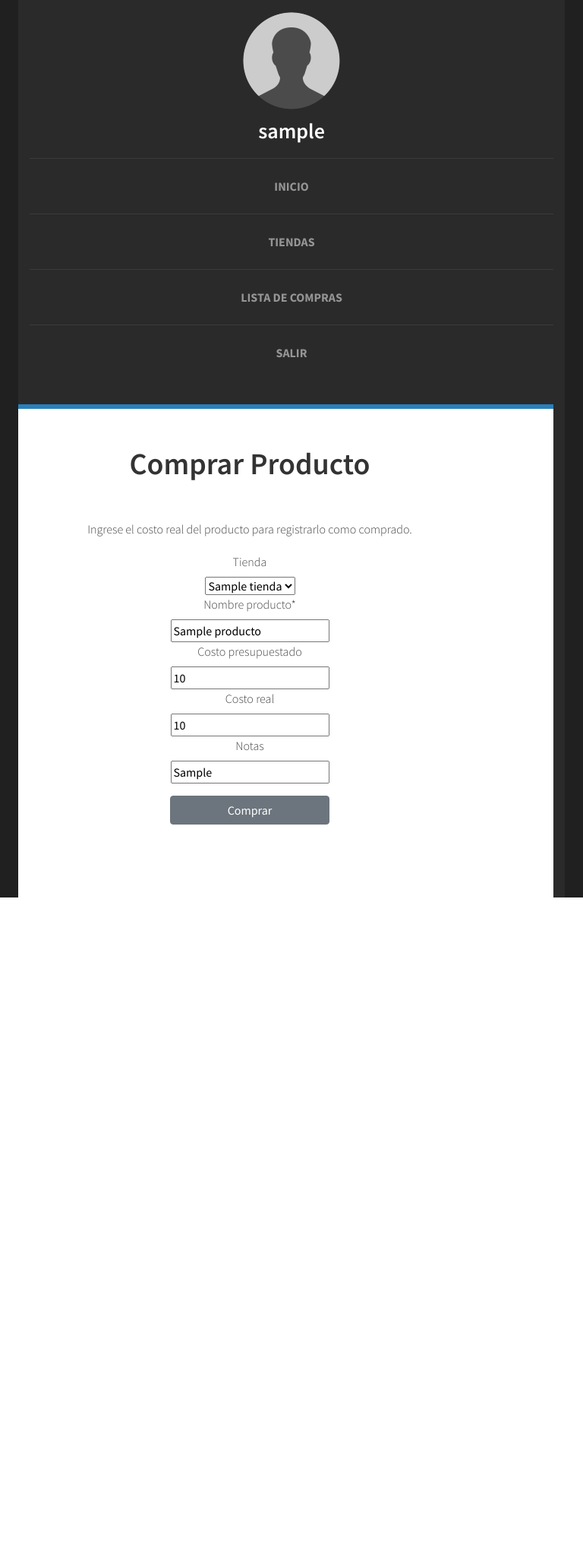
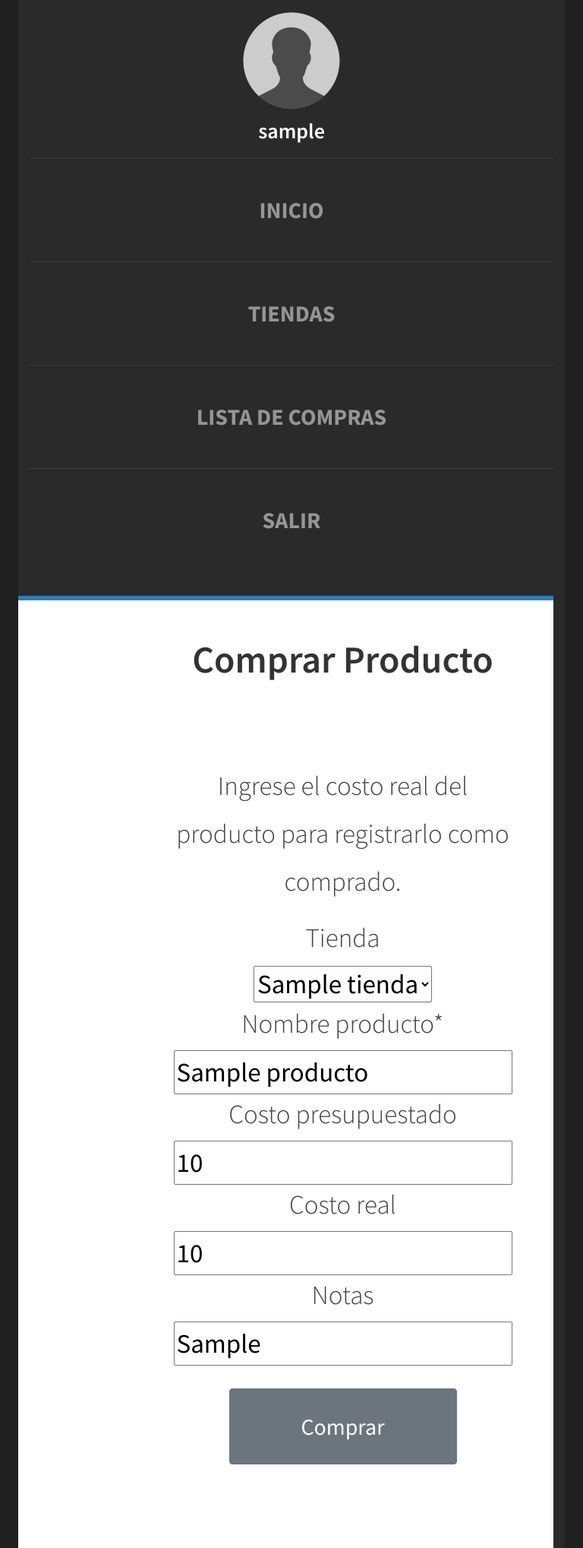
Before and after one commit to ThomasFarias/SistemaCompras, a Django app: page /comprarProductos/1/ in a window 768 px wide. Shown: the whole page at 76% size. Before the commit the page ends 1181 px from the top, so only its background shows below. Run offline with Django 3.2, Linux system fonts and the light colour scheme; a user stored in the database is signed in; tables that the repository leaves empty hold one stand-in row (values such as "Sample post"); some libraries are stand-ins or nearby versions.

Commit message:
agregar tienda  - tablet

```diff
--- a/static/css/medianas.css
+++ b/static/css/medianas.css
@@ -76,6 +76,7 @@
 
 		#menu
 		{
+			font-size:30px;
 			width:100%;
 		}
 
@@ -143,10 +144,36 @@
 		{
 			font-size: 60px;
 		}
+
+
 		#registro
 		{
 			background-color:white;
 			margin-left:35%;
+			font-size:30px;
+		}
+		#agregar-tienda
+		{
+			font-size:35px;
+		}
+		#agregar-tienda p
+		{
+			margin-left:35%;
+		}
+		#agregar-tienda h1{
+			margin-left:35%;
+			font-size:50px;
+		}
+		#agregar-tienda form
+		{
+			margin-left:35%;
+
+		}
+		#agregar-tienda #submit-id-save
+		{
+
+			width:300px;
+			height:100px;
 			font-size:30px;
 		}
 		#registro h1
@@ -160,13 +187,22 @@
 			height:100px;
 			font-size:30px;
 		}
+		#tablacompras table
+		{
 
+
+				display: block;
+				height:200px;
+				overflow-x: scroll;
+			  }
+		}
 		#comprar
 		{
 			position: relative;
 			text-align: top;
 			margin: auto;
 			padding: 0% 0;
+			margin-left:40%;
 
 		}
 
```
